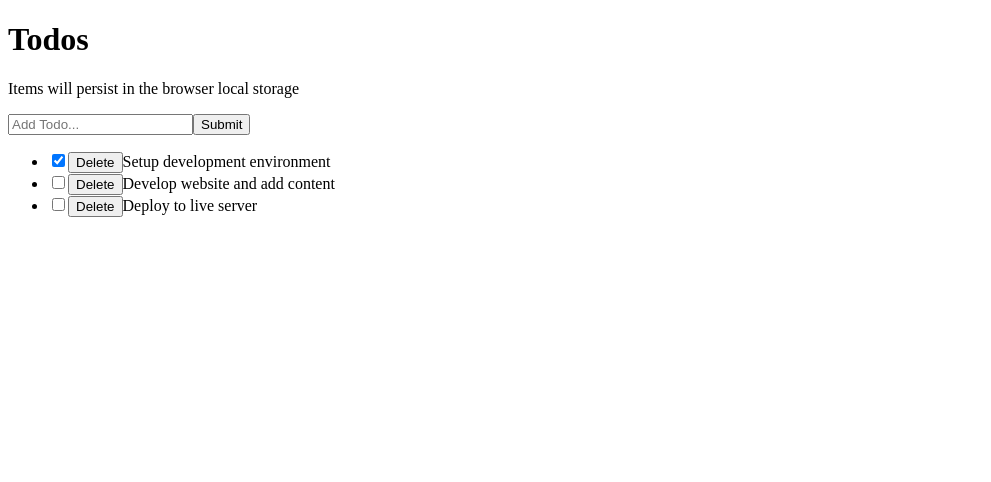
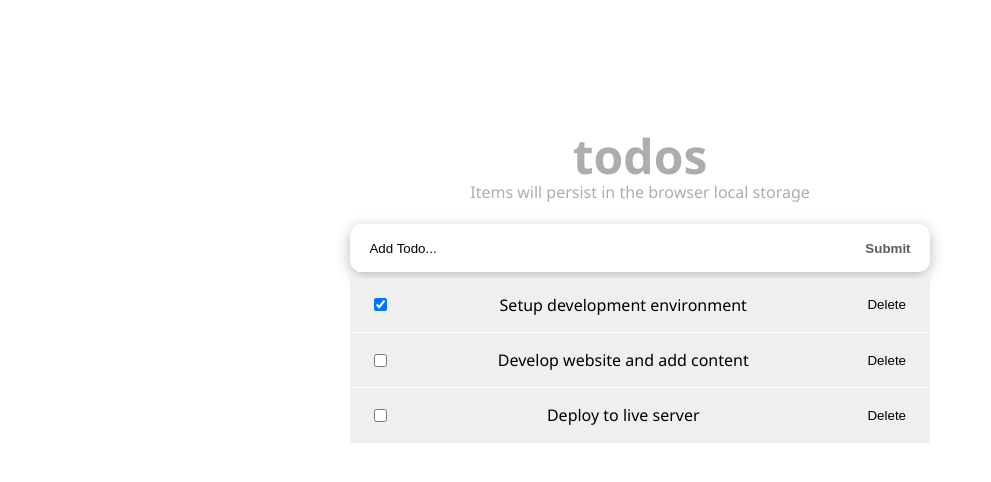
Before and after one commit to mwismann/react-todo-app, a React (Vite) app: page / in a window 1280 px wide. Shown: the top 482 px of the page, without its empty margins (0-991 px from the left). Built offline with nearby package versions, Linux system fonts and the light colour scheme.

Commit message:
Add styles

```diff
--- a/src/components/Header.jsx
+++ b/src/components/Header.jsx
@@ -1,6 +1,8 @@
+import styles from '@/styles/Header.module.css'
+
 const Header = () => {
   return (
-    <header>
+    <header className={styles.header}>
       <h1>Todos</h1>
       <p>Items will persist in the browser local storage</p>
     </header>
--- a/src/components/InputTodo.jsx
+++ b/src/components/InputTodo.jsx
@@ -21,11 +21,11 @@
 
   return (
     <>
-    <form onSubmit={handleSubmit}>
-      <input type="text" placeholder="Add Todo..." value={title} onChange={handleChange} />
-      <button>Submit</button>
+    <form onSubmit={handleSubmit} className="form-container">
+      <input className="input-text" type="text" placeholder="Add Todo..." value={title} onChange={handleChange} />
+      <button className="input-submit">Submit</button>
     </form>
-    <span>{message}</span>
+    <span className="submit-warning" >{message}</span>
     </>
   );
 };
--- a/src/components/TodoApp.jsx
+++ b/src/components/TodoApp.jsx
@@ -3,10 +3,12 @@
 
 const TodoApp = () => {
   return (
-    <>
+    <div className="wrapper">
+      <div className="todos">
       <Header />
       <TodosLogic />
-    </>
+      </div>
+    </div>
   )
 };
 
--- a/src/components/TodoItem.jsx
+++ b/src/components/TodoItem.jsx
@@ -1,9 +1,13 @@
+import styles from '@/styles/TodoItem.module.css';
+
 const TodoItem = ({ item, handleChange, delTodo }) => {
   return (
-    <li>
-      <input type="checkbox" checked={item.completed} onChange={() => handleChange(item.id)} />
-      <button onClick={() => delTodo(item.id)}>Delete</button>
-      {item.title}
+    <li className={styles.item} >
+      <div className={styles.content} >
+        <input type="checkbox" checked={item.completed} onChange={() => handleChange(item.id)} />
+        <button onClick={() => delTodo(item.id)}>Delete</button>
+        {item.title}
+      </div>
     </li>
   );
 };
--- a/src/main.jsx
+++ b/src/main.jsx
@@ -1,6 +1,7 @@
 import React from 'react'
 import ReactDOM from 'react-dom/client'
 import TodoApp from '@/components/TodoApp';
+import '@/styles/app.css'
 
 const domContainer = document.getElementById('root');
 const root = ReactDOM.createRoot(domContainer);
--- /dev/null
+++ b/src/styles/Header.module.css
@@ -0,0 +1,14 @@
+.header {
+  padding: 1.25rem 0;
+  text-align: center;
+  color: #aeadad;
+  line-height: 1.5rem;
+}
+.header h1 {
+  margin-bottom: 1rem;
+  text-transform: lowercase;
+  text-align: center;
+  font-size: 3rem;
+  font-weight: 600;
+  line-height: 1rem;
+}
--- /dev/null
+++ b/src/styles/TodoItem.module.css
@@ -0,0 +1,28 @@
+.item {
+  padding: 1rem 1.5rem;
+  list-style: none;
+  font-size: 1rem;
+  background-color: #f0efef;
+  border-bottom: 1px solid #fff;
+}
+
+.content {
+  display: flex;
+  justify-content: space-between;
+  align-items: center;
+  gap: 1rem;
+}
+
+.content span {
+  flex: 1;
+  order: 1;
+}
+
+.content button {
+  margin-left: 0.5rem;
+  order: 2;
+  background-color: transparent;
+  border: none;
+  outline: none;
+  cursor: pointer;
+}
--- /dev/null
+++ b/src/styles/app.css
@@ -0,0 +1,65 @@
+* {
+  box-sizing: border-box;
+  margin: 0;
+  padding: 0;
+}
+
+body {
+  font-family: 'Segoe UI', Tahoma, Geneva, Verdana, sans-serif;
+  line-height: 1.4;
+  color: #000;
+  background-color: #fff;
+  height: 100vh;
+  font-weight: 400;
+}
+
+.wrapper {
+  width: 100%;
+  padding: 8rem 1.25rem 3rem;
+}
+
+.todos {
+  max-width: 36.25rem;
+  margin: 0 auto;
+}
+
+.form-container {
+  display: flex;
+  justify-content: space-around;
+  font-size: 1rem;
+  background-color: #fff;
+  border-radius: 0.75rem;
+  box-shadow: 0px 4px 14px 0px rgba(70, 70, 70, 0.38);
+}
+
+.input-text {
+  width: 85%;
+  padding: 0 .25rem 0 .75rem;
+}
+
+.input-text::placeholder {
+  color: #000;
+}
+
+.input-submit {
+  margin-right: 0.75rem;
+  text-transform: capitalize;
+  font-weight: 600;
+  color: #5b5b5b;
+  background-color: transparent;
+  cursor: pointer;
+}
+
+.input-text,
+.input-submit {
+  height: 3rem;
+  border: none;
+  outline: none;
+}
+
+.submit-warning {
+  display: block;
+  margin-top: 0.35rem;
+  font-size: .88rem;
+  color: red;
+}
```
